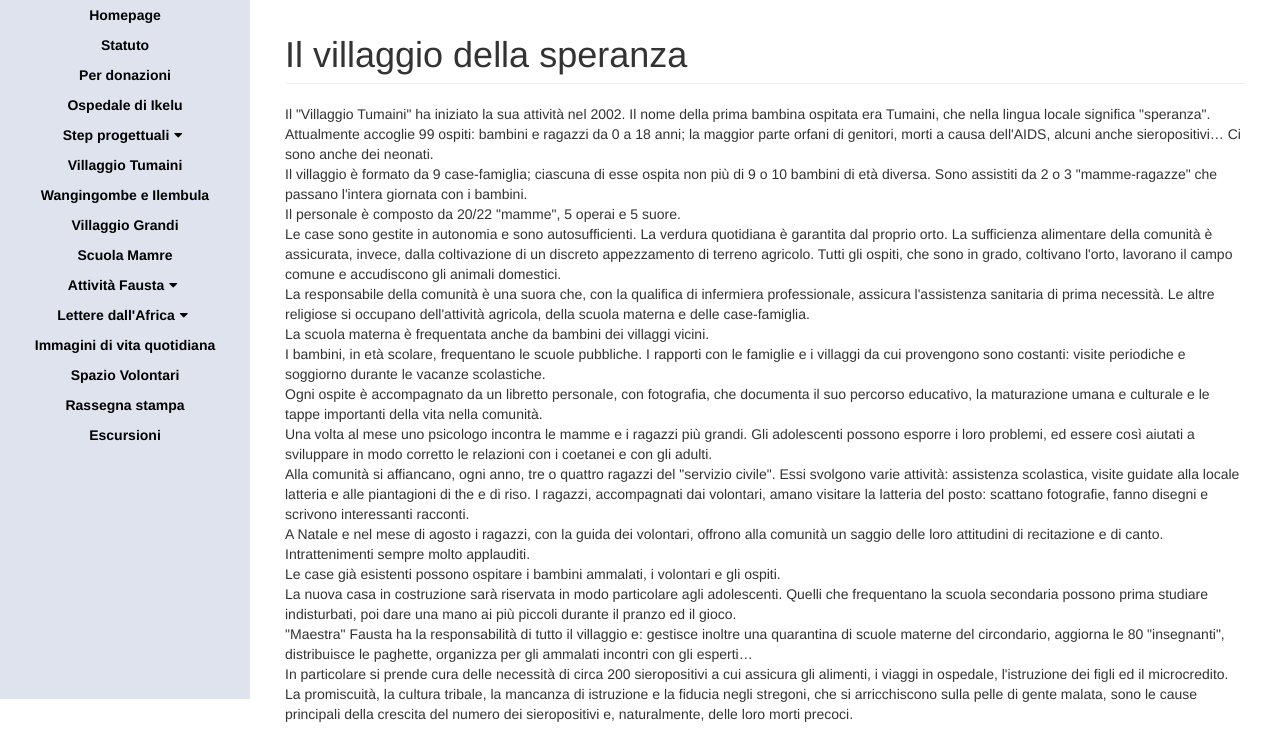
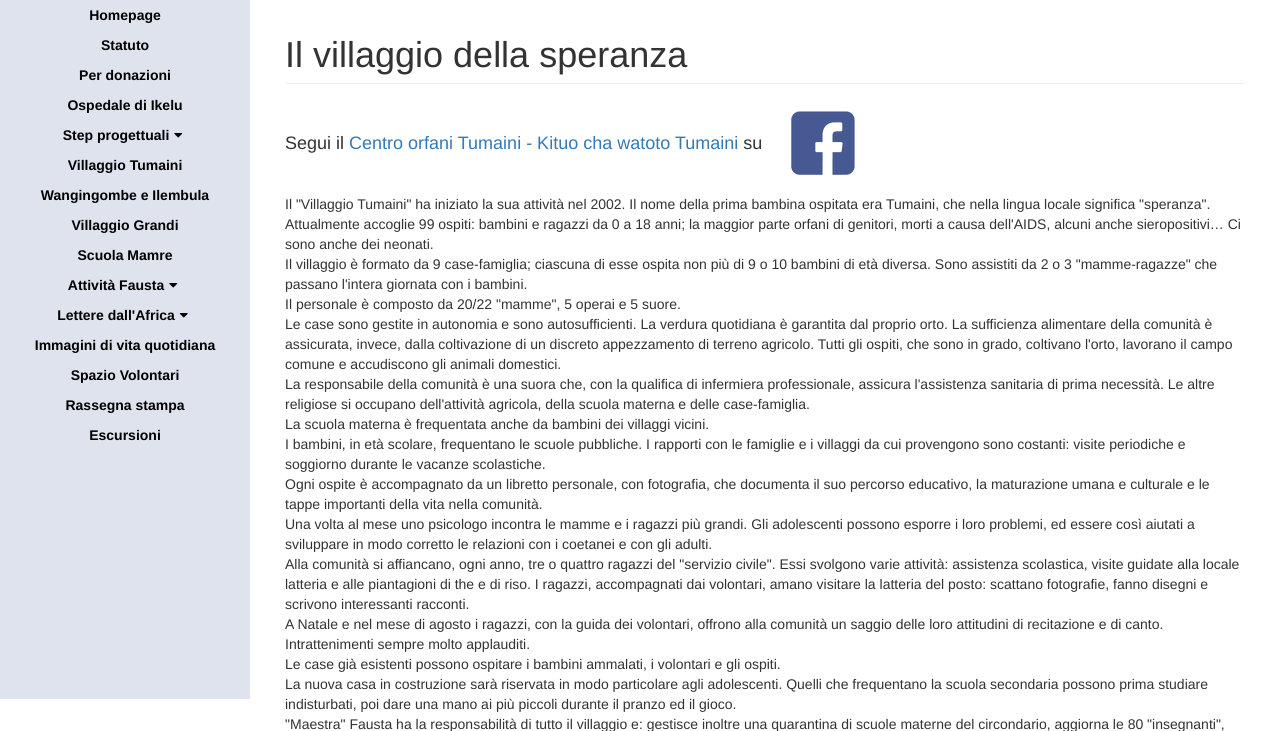
Before and after one commit to paoloventuri/Pamoya-onlus-website, a PHP site: page /vill_tumaini.php in a window 1280 px wide. Shown: the part 101-832 px from the top of the page. Run offline with PHP 8.4, Linux system fonts and the light colour scheme.

Commit message:
Aggiunti riferimenti a pagine Facebook

```diff
--- a/vill_tumaini.php
+++ b/vill_tumaini.php
@@ -29,6 +29,14 @@
                 <div class="row">
                     <div class="col-lg-12">
                         <h1 class="page-header">Il villaggio della speranza</h1>
+
+                        <h4>
+                            Segui il <a href="https://www.facebook.com/Centro-orfani-Tumaini-Kituo-cha-watoto-Tumaini-1899965703568591">Centro orfani Tumaini - Kituo cha watoto Tumaini</a> su
+                            <a href="https://www.facebook.com/Centro-orfani-Tumaini-Kituo-cha-watoto-Tumaini-1899965703568591">
+                                <img src="img/loghi/facebook.png", oncontextmenu="return false;">
+                            </a>
+                        </h4>
+
                         <p>
                             Il &quot;Villaggio Tumaini&quot; ha iniziato la sua attività nel 2002. Il nome della prima bambina ospitata era Tumaini, che nella lingua locale significa &quot;speranza&quot;.<br>
                             Attualmente accoglie 99 ospiti: bambini e ragazzi da 0 a 18 anni; la maggior parte orfani di genitori, morti a causa dell'AIDS, alcuni anche sieropositivi… Ci sono anche dei neonati.<br>
```
Also changed, not shown: vill_grandi.php (+8 -0 lines), img/loghi/facebook.png (added).
